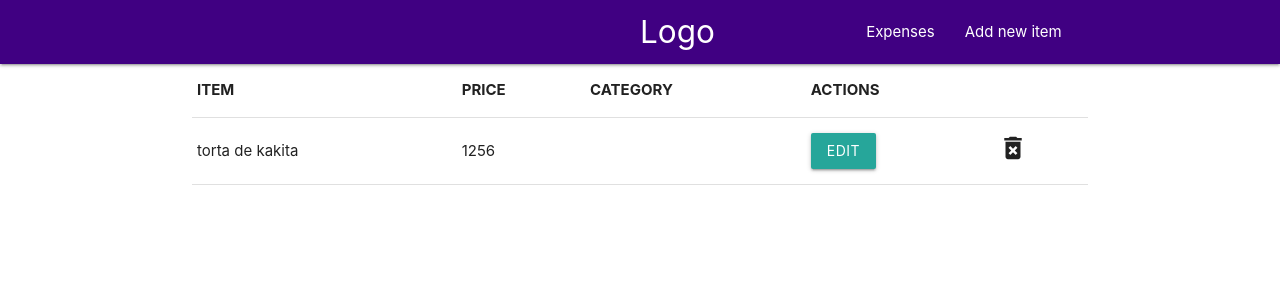
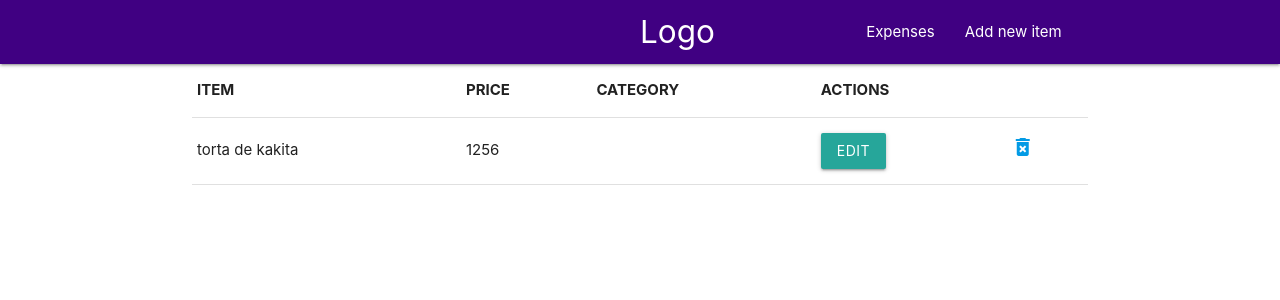
Before and after one commit to panther46/Expense_template, a React (Create React App) app: page /Expenses in a window 1280 px wide. Shown: the top 300 px of the page. Built offline with nearby package versions, Linux system fonts and the light colour scheme; data requests are answered from the project's data file.

Commit message:
Version 1.21 Fixing props on map method.

```diff
--- a/src/components/Expense/expense_list.js
+++ b/src/components/Expense/expense_list.js
@@ -6,6 +6,7 @@ import {Link} from 'react-router-dom';
 function ExpenseList({item}){
     const eliminarItem = () =>{
         // Function to delete a item
+        console.log("testing deleting");
         return("");
     }
     return(
@@ -18,10 +19,10 @@ function ExpenseList({item}){
                 to={`/Items/edit/${item.id}`}
                 className="waves-effect waves-light btn">Edit </Link>
                 </td>
-                <td><i
+                <td><Link
                 className="small material-icons"
                 onClick ={()=>eliminarItem()} // pending, make icon clickable
-                >delete_forever</i></td>
+                >delete_forever</Link></td>
 
              </tr>
         </Fragment>
--- a/src/components/Expense/index.js
+++ b/src/components/Expense/index.js
@@ -18,7 +18,7 @@ function Expenses({Result}) {
                 <tbody>
                     {Result.map(item => (
                        <ExpenseList
-                       key = {Result.id} // key in DB
+                       key = {item.id} // key in DB, must be the "item on iteration result.map(xxx)"
                        item = {item} // item
                        />
                        ))}
```
